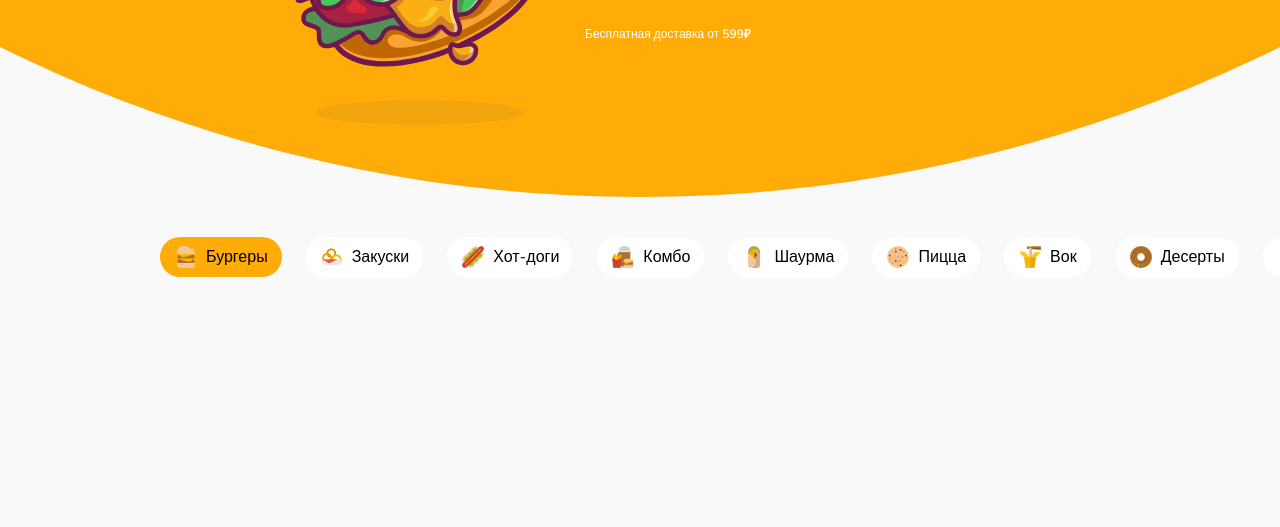
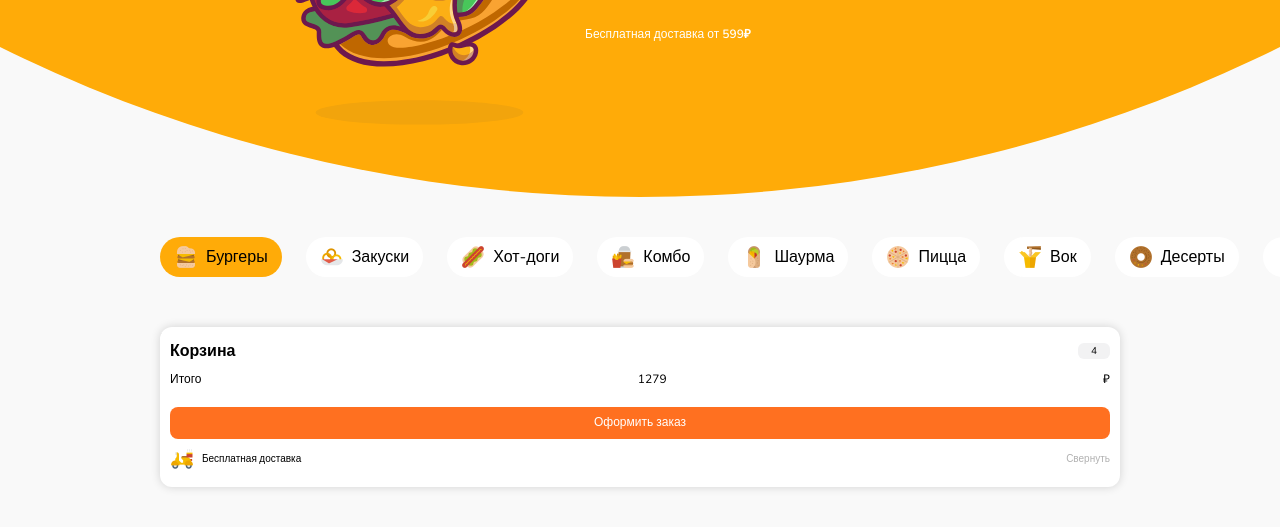
Before and after one commit to Aleksandr-Trofimov/your_meal__lp__mobf, a plain HTML site: page index.html in a window 1280 px wide. Shown: the part 273-800 px from the top of the page. Drawn offline with Linux system fonts and the light colour scheme.

Commit message:
feat: add order block

```diff
--- /dev/null
+++ b/css/catalog.css
@@ -0,0 +1,19 @@
+.catalog {
+	margin-bottom: 80px;
+}
+.catalog__order {
+	margin-bottom: 30px;
+}
+
+.catalog__title {
+	font-weight: 600;
+	font-size: 28px;
+	line-height: 120%;
+	margin-bottom: 16px;
+}
+
+.catalog__list {
+	display: grid;
+	grid-template-columns: repeat(auto-fit, 145px);
+	gap: 10px;
+}
--- a/css/default.css
+++ b/css/default.css
@@ -81,6 +81,10 @@ fieldset {
 	margin: 0 auto;
 }
 
+.currency {
+	font-weight: 400;
+}
+
 @media screen and (min-width: 480px) {
 	html {
 		--container: 640px;
--- a/css/navigation.css
+++ b/css/navigation.css
@@ -9,11 +9,17 @@
 
 .navigation__list {
 	display: flex;
-	padding:  0 calc(100vw / 2 - var(--container) / 2);
+	padding: 0 calc(100vw / 2 - var(--container) / 2);
 	overflow-x: auto;
 	overflow-y: hidden;
 	flex-wrap: nowrap;
 	gap: 8px;
+	-ms-overflow-style: none;
+	scrollbar-width: none;
+}
+
+.navigation__list::-webkit-scrollbar {
+	display: none;
 }
 
 .navigation__button {
--- /dev/null
+++ b/css/order.css
@@ -0,0 +1,119 @@
+.order {
+	position: relative;
+}
+
+.order__wrapper {
+	position: absolute;
+	top: 0;
+	left: 0;
+	right: 0;
+	box-shadow: 0 0 10px 0 rgba(0, 0, 0, 0.16);
+	background-color: #fff;
+	border-radius: 12px;
+	padding: 16px 10px;
+}
+
+.order__wrap-title {
+	display: flex;
+	justify-content: space-between;
+	align-items: center;
+	outline: none;
+}
+
+.order__wrap-title:after {
+	content: "";
+	position: absolute;
+	inset: 0; /* Задает позицию сразу по 4 параметрам */
+	outline: 3px solid "transparent";
+	border-radius: 12px;
+	-webkit-border-radius: 12px;
+	-moz-border-radius: 12px;
+	-ms-border-radius: 12px;
+	-o-border-radius: 12px;
+	pointer-events: none;
+}
+
+.order__wrap-title:focus-visible:after {
+	outline: 3px solid #f86310;
+}
+
+@supports not selector(::focus-visible) {
+	.order__wrap-title:focus:after {
+		outline: 3px solid #f86310;
+	}
+}
+
+.order_open .order__wrap_title {
+	margin-bottom: 8px; /* !todo optimize */
+}
+
+.order__title {
+	font-weight: 600;
+	font-size: 16px;
+	line-height: 100%;
+}
+
+.order__count {
+	display: flex;
+	align-items: center;
+	justify-content: center;
+	font-size: 10px;
+	line-height: 14px;
+	border-radius: 6px;
+	width: 32px;
+	height: 16px;
+	background-color: #f2f2f3;
+}
+
+.order__wrap_list {
+	display: none;
+}
+
+.order_open .order__wrap_list {
+	display: block;
+}
+
+.order__list {
+	margin-bottom: 13px;
+}
+
+.order__total {
+	display: flex;
+	align-items: center;
+	justify-content: space-between;
+	font-size: 12px;
+	line-height: 130%;
+	margin-bottom: 19px;
+}
+
+.order__submit {
+	font-size: 12px;
+	padding: 9px;
+	width: 100%;
+	border-radius: 8px;
+	background-color: #ff7020;
+	color: #fff;
+	margin-bottom: 8px;
+}
+
+.order__wrap-appeal {
+	display: flex;
+	align-items: center;
+	justify-content: space-between;
+}
+
+.order__appeal {
+	background-image: url(../icons/delivery.png);
+	background-size: 24px;
+	background-position: left center;
+	background-repeat: no-repeat;
+	font-size: 10px;
+	padding: 5px 0 5px 32px;
+	line-height: 14px;
+}
+
+.order__close {
+	font-size: 10px;
+	color: #b1b1b1;
+	line-height: 14px;
+}
--- a/css/styles.css
+++ b/css/styles.css
@@ -3,3 +3,5 @@
 @import "default.css";
 @import "header.css";
 @import "navigation.css";
+@import "catalog.css";
+@import "order.css";
--- a/index.html
+++ b/index.html
@@ -131,6 +131,41 @@
 					</ul>
 				</div>
 			</nav>
+
+			<section class="catalog">
+				<div class="container">
+					<div class="catalog__order order order_open">
+						<section class="order__wrapper">
+							<div class="order__wrap-title" tabindex="0" role="button">
+								<h2 class="order__title">Корзина</h2>
+
+								<span class="order__count">4</span>
+							</div>
+							<div class="order__wrap_list">
+								<ul class="order__list"></ul>
+								<div class="order__total">
+									<p class="">Итого</p>
+									<span class="order__total-amount">1279</span>
+									<span class="currency">₽</span>
+								</div>
+								<button class="order__submit">Оформить заказ</button>
+
+								<div class="order__wrap-appeal">
+									<p class="order__appeal">Бесплатная доставка</p>
+									<button class="order__close">Свернуть</button>
+								</div>
+							</div>
+						</section>
+					</div>
+
+					<div class="catalog__wrapper">
+						<h2 class="catalog__title">Бургеры</h2>
+						<div class="catalog__wrap_list">
+							<ul class="catalog__list"></ul>
+						</div>
+					</div>
+				</div>
+			</section>
 		</main>
 	</body>
 </html>
```
Also changed, not shown: icons/delivery.png (renamed from icons/free-icon-delivery-2362252.png).
